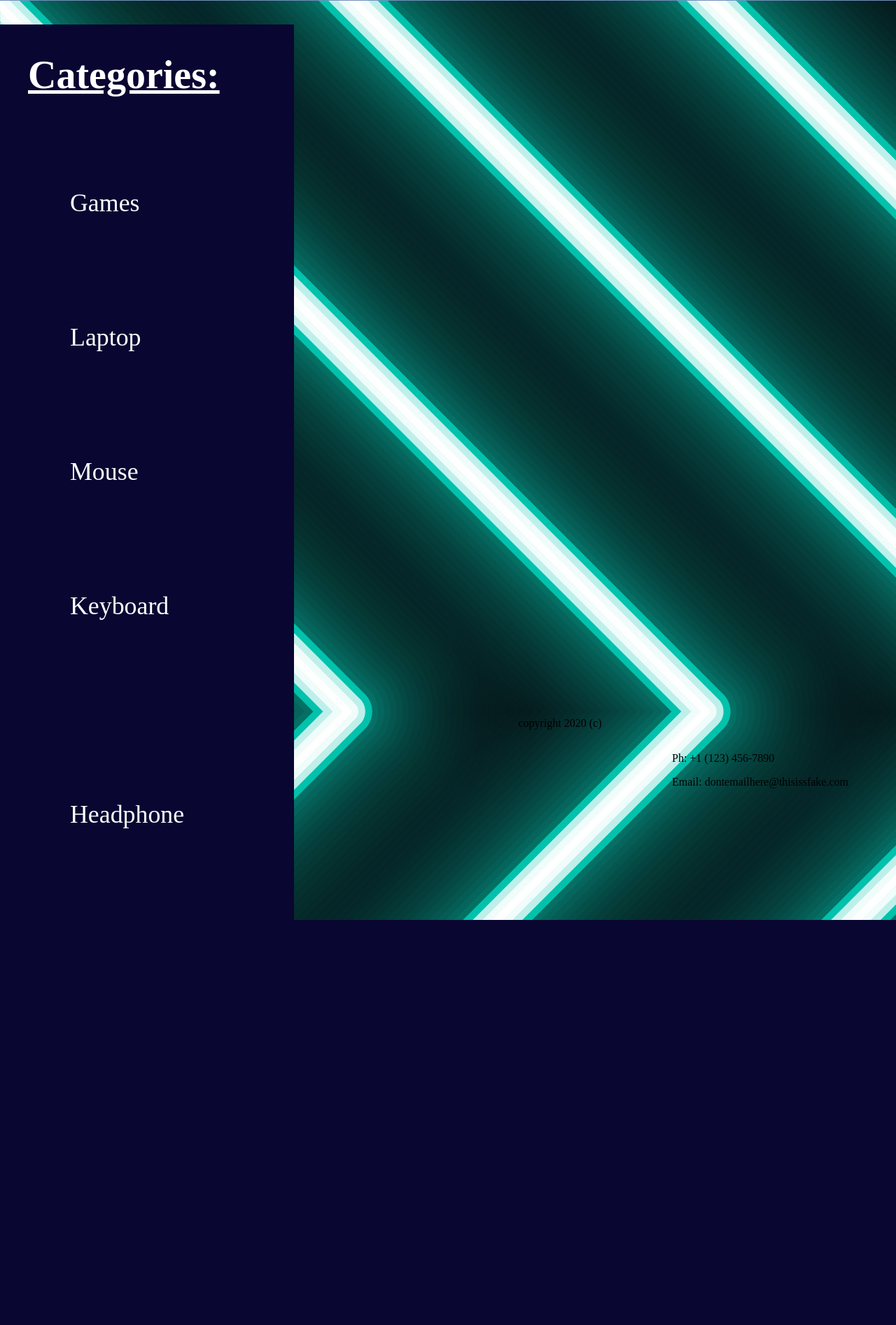
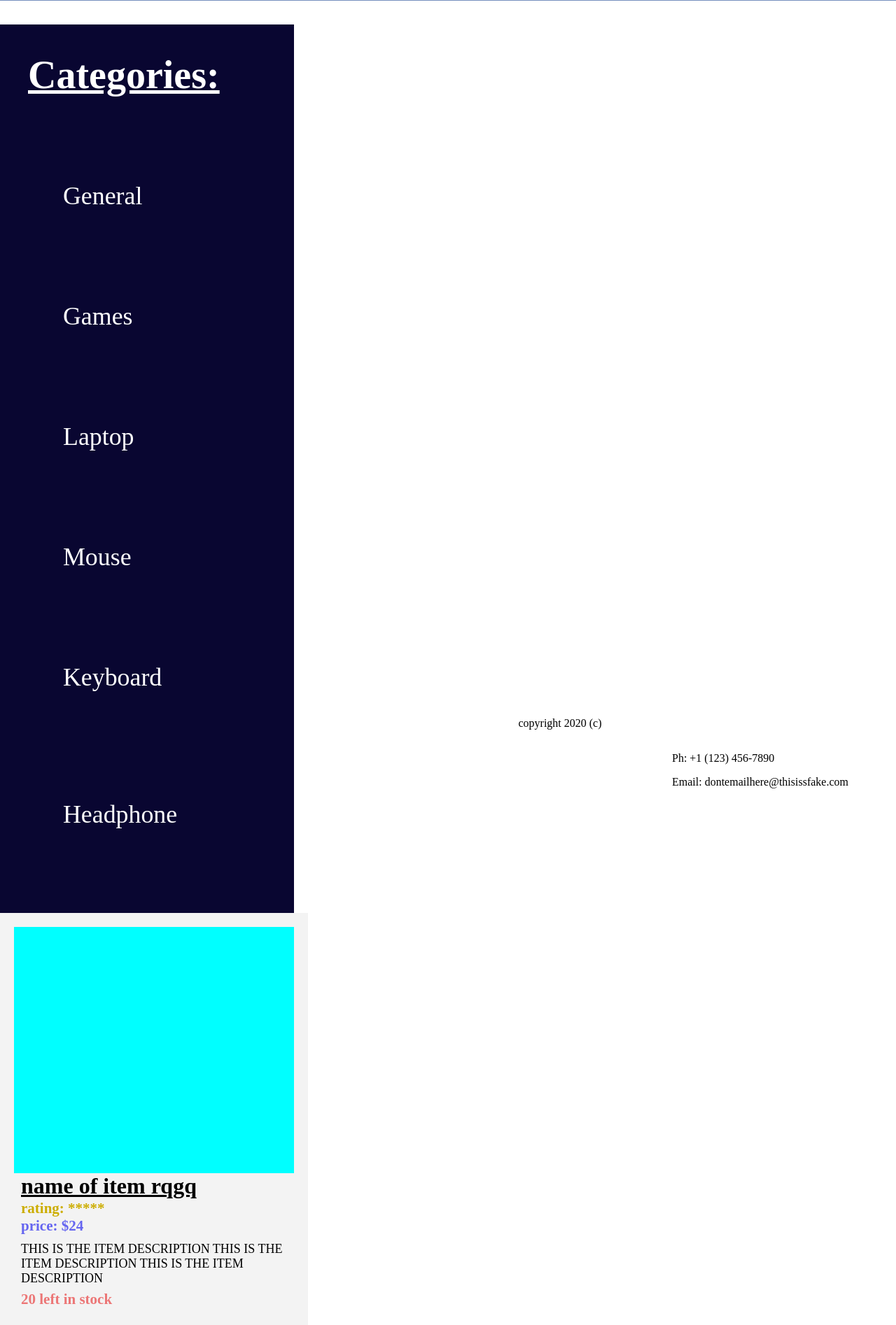
Before and after one commit to HimanshuRanka/307Marketplace, a Django app: page /account/ in a window 1280 px wide; the page is wider, and only the part inside the window is pictured. Shown: the part 308-2202 px from the top of that part at 70% size. Before the commit the page ends 1623 px from the top of that part, so only its background shows below. Run offline with Django 3.2, Linux system fonts and the light colour scheme.

Commit message:
further item card changes

```diff
--- a/templates/Market/new_product.html
+++ b/templates/Market/new_product.html
@@ -1,11 +1,10 @@
 {% extends 'account/../base.html' %}
 {% block style %}
-<style>{# lowkey terrible CSS but I just wanted something presentable atm lol #}
+<style>
     .center {
         margin: auto;
         width: 40%;
         text-align: center;
-
     }
 
     h1 {
--- a/templates/account/browse.html
+++ b/templates/account/browse.html
@@ -1,14 +1,28 @@
+
+{% block style %}
+    {# This is for any additional style. We could look into using css files, but for now this works #}
+
+    <style>
+    .cards{
+        margin: 0px;
+        padding:0px;
+    }
+    </style>
+    {% endblock %}
+{% block body-block %}
 {% include 'account/../base.html' %}
 {% include 'account/../sidebar.html' %}
 
-{% block style %}
-    {# This is for any additional style. We could look into using css files, but for now this works #}
-{% endblock %}
-{% block body-block %}
+<div class="cards">
+{% include 'account/../itemcard.html' %}
+{% include 'account/../itemcard.html' %}
+{% include 'account/../itemcard.html' %}
+{% include 'account/../itemcard.html' %}
+
+</div>
 
 {% load static %}
-<link rel="stylesheet"
-    type="text/css" href="{% static 'addIMG/banner.css' %}">
+
     {# This is the browse page, I have not gcome around to adding anything here #}
     {# What ever code would go into a <body></body> would go here #}
     {# I think, if u need to add anything outside body, just go ahead and add it. #}
--- a/templates/itemcard.html
+++ b/templates/itemcard.html
@@ -1,26 +1,8 @@
 <!DOCTYPE html>
 
 <html lang="en">
-<div class="itemcardpage">
-<a class="itemcard" href="http://www.google.com">
-<div> pic </div>
-<div> pic </div>
-<div> pic </div>
-<div> pic </div>
-<div> pic </div>
-<div> pic </div>
-<div> pic </div>
-<div> pic </div>
-<div> pic </div>
-<div> pic </div>
-<div> pic </div>
-<div> pic </div>
-<div> pic </div>
-<div> pic </div>
-<div> pic </div>
-<div> pic </div>
-<div> pic </div>
-<div> pic </div>
+<a id="itemcard" href="http://www.google.com">
+<div id="picreplace"> </div>
 
 <div class="itemtextarea">
 <div id="itemtitle"> name of item rqgq</div>
@@ -29,16 +11,16 @@
 <div id="itemdes">THIS IS THE ITEM DESCRIPTION THIS IS THE ITEM DESCRIPTION THIS IS THE ITEM DESCRIPTION</div>
 <div id="itemleft"> 20 left in stock</div>
 </div>
+
 </a>
-</div>
 </html>
 
 <style scoped>
-.itemcardpage{
-    display: block;
-}
 
-.itemcard{
+
+
+#itemcard{
+    margin:0px;
     height:550px;
     width:400px;
     display: flex;
@@ -48,13 +30,21 @@
     background-color: rgb(243, 243, 243)
 }
 
-.itemcard:hover{
-    background-color: rgb(207, 207, 207);
+#itemcard:hover{
+    background-color: rgb(155, 152, 152);
+}
+
+#picreplace{
+    width: 400px;
+    height: 400px;
+    background-color: aqua;
+    margin-left:auto;
+    margin-right:auto;
 }
 
 #itemtitle{
     text-decoration: underline;
-    font-size: 200%;
+    font-size: 32px;
     font-weight: 700;
     margin-left: 10px;
     margin-right:10px;
@@ -63,7 +53,7 @@
 }
 
 #itemrating{
-    font-size: 130%;
+    font-size: 21px;
     margin-left: 10px;
     margin-right:10px;
     font-weight: 600;
@@ -71,7 +61,7 @@
 }
 
 #itemprice{
-    font-size :130%;
+    font-size :21px;
     margin-left:10px;
     margin-right:10px;
     margin-bottom:10px;
@@ -83,7 +73,7 @@
 
 #itemdes{
     height:60px;
-    font-size :110%;
+    font-size :18px;
     margin-left:10px;
     margin-right:10px;
     margin-bottom:10px;
@@ -91,7 +81,7 @@
 }
 
 #itemleft{
-    font-size:120%;
+    font-size:21px;
     margin-left:10px;
     margin-right:10px;
     margin-bottom: 10px;
--- a/templates/sidebar.html
+++ b/templates/sidebar.html
@@ -4,11 +4,13 @@
     <div class="sidebar">
         <header id="titleText">Categories:</header>
 
+        <a id = "catespace" href="{% url 'user_login' %}"><div class ="cateText">General</div></a>
         <a id = "catespace" href="{% url 'user_login' %}"><div class ="cateText">Games</div></a>
         <a id = "catespace" href="{% url 'user_login' %}"><div class ="cateText">Laptop</div></a>
         <a id = "catespace" href="{% url 'user_login' %}"><div class ="cateText">Mouse</div></a>
         <a id = "catespace" href="{% url 'user_login' %}"><div class ="cateText">Keyboard</div></a>
         <a id = "catespace" href="{% url 'user_login' %}"><div class ="cateText">Headphone</div></a>
+
 
     </div>
 </body>
@@ -45,7 +47,7 @@
     margin:0px;
     font-size: 140%;
     color: white;
-    padding:60px;
+    padding:50px;
 }
 
 .cateText:hover{
```
